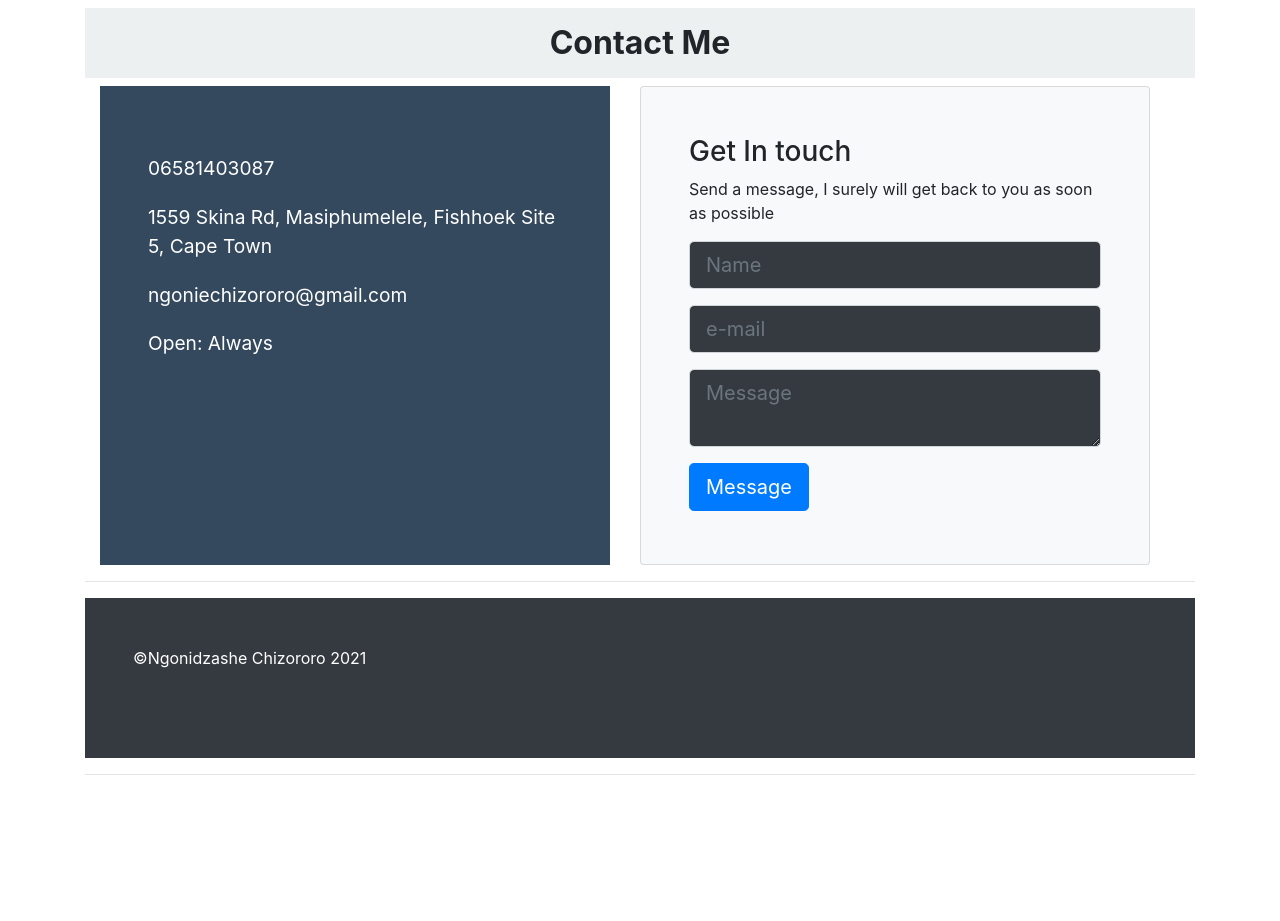
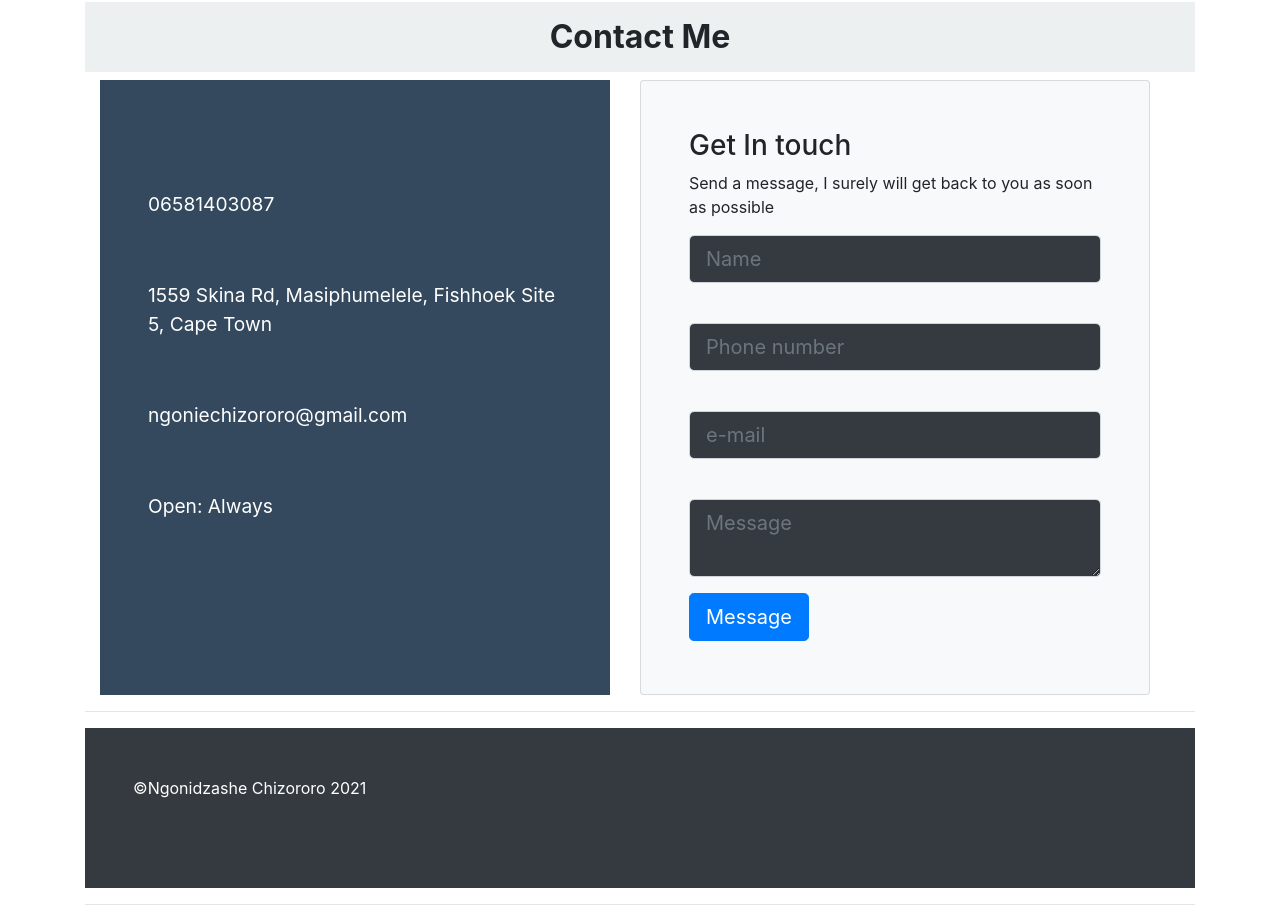
Before and after one commit to ngonied/ngonied.github.io, a plain HTML site: page index.html in a window 1280 px wide. Shown: the part 1317-2238 px from the top of the page. Before the commit the page ends 2108 px from the top, so only its background shows below. Drawn offline with Linux system fonts and the light colour scheme.

Commit message:
css changes to cards and navbar

```diff
--- a/custom/main_css.css
+++ b/custom/main_css.css
@@ -1,5 +1,7 @@
 .jumbotron {
   margin-bottom: 0 !important;
+  position: relative;
+  margin-top: 50px !important;
 }
 #slider1 {
   position: relative;
@@ -29,7 +31,8 @@
 }
 .contact-info {
   text-decoration: none;
-  margin-top: 20px;
+  margin-top: 15% !important;
+  margin-bottom: 15% !important;
 
   font-size: 1.2em;
 }
--- a/index.html
+++ b/index.html
@@ -25,7 +25,7 @@
     6. Python Django for the backend
     -->
     <nav
-      class="navbar navbar-default navbar-fixed-top navbar-toggleable-md navbar-dark bg-primary"
+      class="navbar navbar-default fixed-top navbar-toggleable-md navbar-dark bg-primary"
       role="navigation"
     ><div class="container-fluid"><button
       class="navbar-toggler navbar-toggler-right"
@@ -191,7 +191,7 @@
 <!--Contact form starts here-->
 <div class="container row container-fluid" >
   <div class="col-md-6 ">
-  <div class=" card-body p-5 text-white contacts " style="background-color: #34495e; padding-bottom:3em; height:100% !important;"><div class="contact-info"> 06581403087</div>
+  <div class=" card-body p-5 text-white contacts " style="background-color: #34495e; height:100% !important;"><div class="contact-info"> 06581403087</div>
   <div class="contact-info">1559 Skina Rd, Masiphumelele, Fishhoek Site 5, Cape Town</div>
   <div class="contact-info">ngoniechizororo@gmail.com</div>
   <div class="contact-info">Open: Always</div>
@@ -203,10 +203,13 @@
     <form ><div class="form-group">
       <div class="input-group input-group-lg">
         <input type="text" class="form-control bg-dark text-light" placeholder="Name">
-      </div></div><div class="form-group">
+      </div></div><br><div class="form-group">
+      	<div class="input-group input-group-lg">
+        <input type="text" class="form-control bg-dark text-light" placeholder="Phone number">
+      </div></div><br><div class="form-group">
         <div class="input-group input-group-lg">
           <input type="email" class="form-control bg-dark text-light" placeholder="e-mail">
-        </div></div><div class="form-group">
+        </div></div><br><div class="form-group">
           <div class="input-group input-group-lg">
             <textarea type="text" class="form-control bg-dark text-light" placeholder="Message"></textarea>
           </div></div>
```
